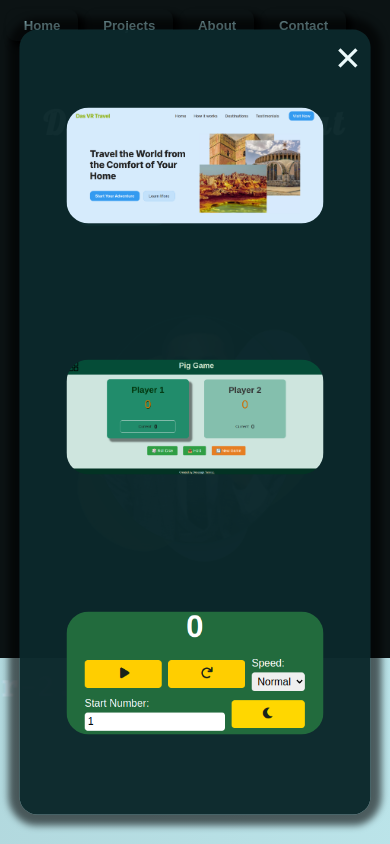
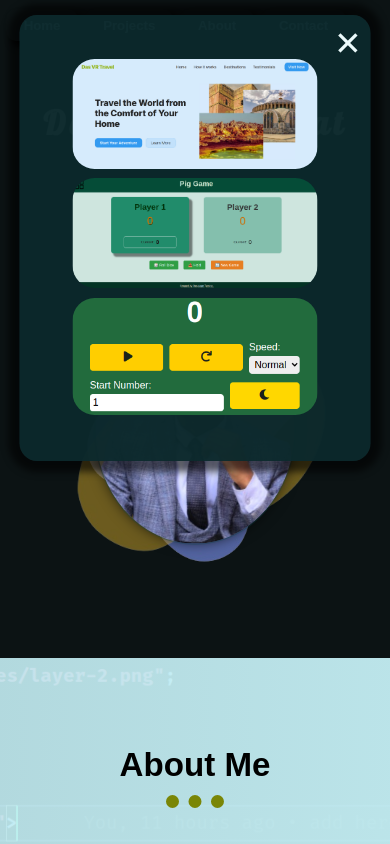
Before and after one commit to DesalegnTamirat/personal-website, a React (Vite) app: page / in a window 390 px wide. Both pictures are taken after a click on the item "Projects". Shown: the top 844 px of the page. Built offline with nearby package versions, Linux system fonts and the light colour scheme.

Commit message:
optimizing the project section view

```diff
--- a/src/index.css
+++ b/src/index.css
@@ -96,12 +96,10 @@ header {
 /* Projects */
 .projects {
   position: absolute;
-  top: 50%;
+  top: 2rem;
   left: 50%;
-  transform: translate(-50%, -50%);
+  transform: translate(-50%, 0%);
   width: 90%;
-  min-height: 90vh;
-  height: 93vh;
   max-width: 120rem;
   margin: auto;
   box-shadow: 0 0 1rem 1.5rem rgba(0, 0, 0, 0.6);
@@ -112,7 +110,7 @@ header {
   align-items: center;
   gap: 1rem;
   background-color: #0c282cf9;
-  padding: 2rem;
+  padding: 6rem 3rem;
 }
 .projects a {
   display: block;
@@ -123,7 +121,6 @@ header {
   transition: all 300ms;
 }
 .projects img {
-  max-height: 28vh;
   width: 100%;
   border-radius: 3rem;
 }
@@ -289,13 +286,12 @@ header {
 #about-section {
   background-image: linear-gradient(to right, #c4eff4e6, #c4eff4f2), url("./images/computer-screen.png");
   width: 100%;
-  min-height: 100vh;
   background-repeat: no-repeat;
   background-size: cover;
   background-position: center;
   color: black;
   text-align: center;
-  padding: 4rem;
+  padding: 12rem 4rem;
   display: flex;
   justify-content: center;
   align-items: center;
@@ -364,8 +360,7 @@ header {
 #contact-section {
   max-width: 130rem;
   margin: auto;
-  min-height: 100vh;
-  padding: 4rem 10rem;
+  padding: 12rem 10rem;
   text-align: center;
 }
 
@@ -388,7 +383,6 @@ header {
 
 .contact-details .contact {
   width: 100%;
-  min-height: 61vh;
   background-color: #104147;
   border-radius: 20px;
   transition: all 0.4s ease-in;
@@ -458,7 +452,7 @@ header {
   }
 
   #contact-section {
-    padding: 4rem 10rem;
+    padding: 12rem 10rem;
   }
 }
 
@@ -543,7 +537,7 @@ header {
   }
 
   #contact-section {
-    padding: 6rem 8rem;
+    padding: 12rem 8rem;
   }
 
   .contact-details {
```
